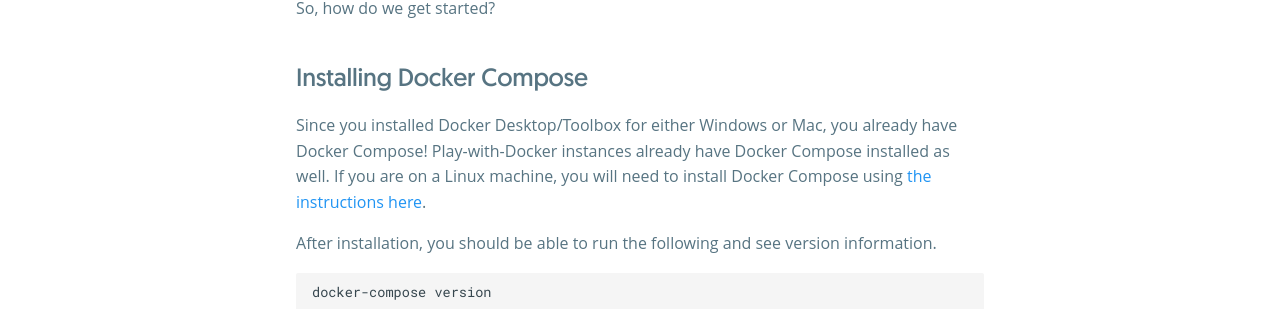
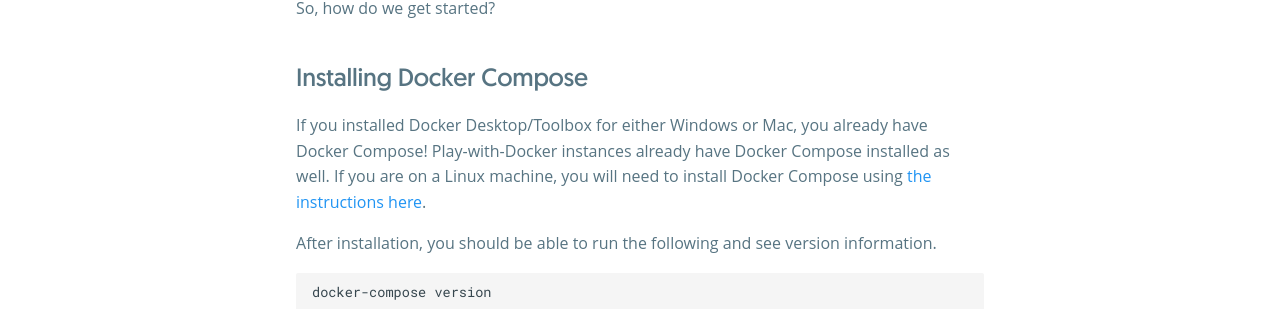
Before and after one commit to douglascm/timescale_assignment, an MkDocs documentation site: the page built from docs/tutorial/using-docker-compose/index.md, in a window 1280 px wide and 900 px high. Shown: the part 420-729 px from the top of the window. Built offline with MkDocs 1.6.1 and Material for MkDocs 9.7.7, drawn with Linux system fonts in a browser that asks for light colours; comment, search, counter and statistics services are not loaded; some of the changed text lies outside the part shown.

Commit message:
Minor text tweaks in docker compose chapter

```diff
--- a/docs/tutorial/using-docker-compose/index.md
+++ b/docs/tutorial/using-docker-compose/index.md
@@ -12,7 +12,7 @@
 
 ## Installing Docker Compose
 
-Since you installed Docker Desktop/Toolbox for either Windows or Mac, you already have Docker Compose!
+If you installed Docker Desktop/Toolbox for either Windows or Mac, you already have Docker Compose!
 Play-with-Docker instances already have Docker Compose installed as well. If you are on
 a Linux machine, you will need to install Docker Compose using
 [the instructions here](https://docs.docker.com/compose/install/).
```
Also changed, not shown: other parts of docs/tutorial/using-docker-compose/index.md (+1 -1 lines).
